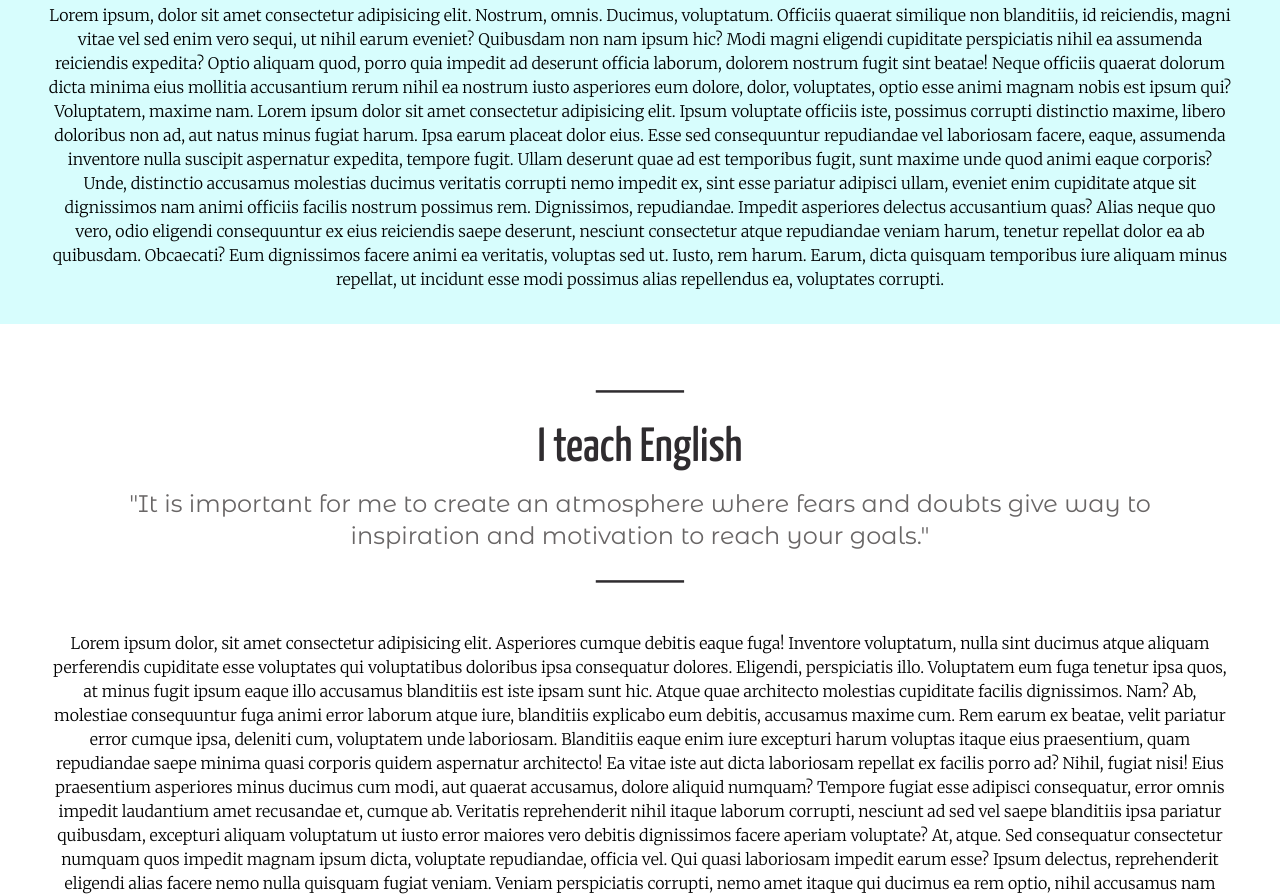
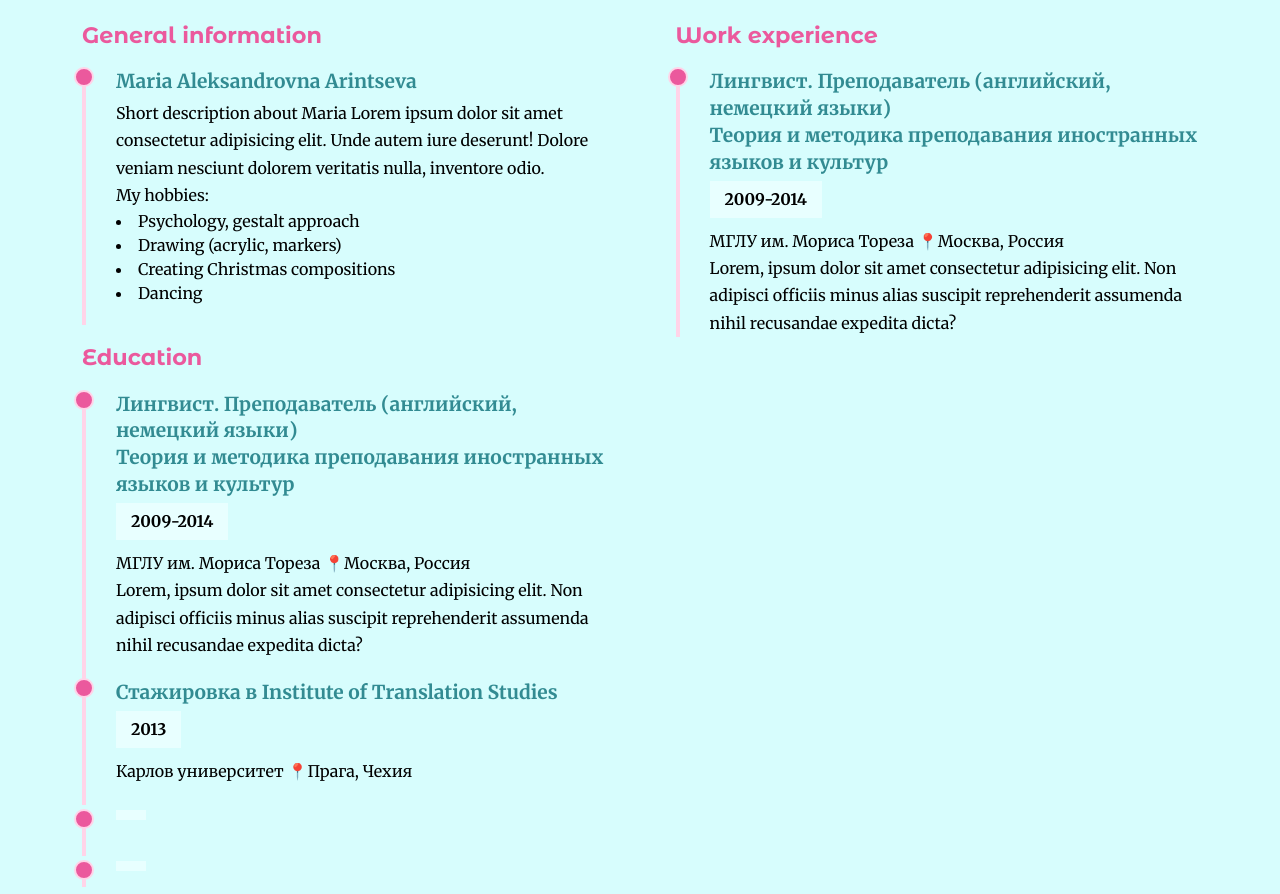
Before and after one commit to pvldgt/arintseva-project, a website built with Vite: page en-version.html in a window 1280 px wide. Shown: the part 1284-2178 px from the top of the page. Built offline with nearby package versions, Linux system fonts and the light colour scheme.

Commit message:
start adding info in English to the about me section

```diff
--- a/en-version.html
+++ b/en-version.html
@@ -87,79 +87,109 @@
                 <div class="resume__subsub">Learn more about my education and work experience</div>
             </div>
             <div class="resume__container">
-                <div class="lorem">Lorem ipsum, dolor sit amet consectetur adipisicing elit. Nostrum, omnis. Ducimus,
-                    voluptatum.
-                    Officiis quaerat
-                    similique non blanditiis, id reiciendis, magni vitae vel sed enim vero sequi, ut nihil earum
-                    eveniet?
-                    Quibusdam non nam ipsum hic? Modi magni eligendi cupiditate perspiciatis nihil ea assumenda
-                    reiciendis
-                    expedita?
-                    Optio aliquam quod, porro quia impedit ad deserunt officia laborum, dolorem nostrum fugit sint
-                    beatae!
-                    Neque officiis quaerat dolorum dicta minima eius mollitia accusantium rerum nihil ea nostrum iusto
-                    asperiores
-                    eum
-                    dolore, dolor, voluptates, optio esse animi magnam nobis est ipsum qui? Voluptatem, maxime nam.
-                    Lorem ipsum
-                    dolor
-                    sit amet consectetur adipisicing elit. Ipsum voluptate officiis iste, possimus corrupti distinctio
-                    maxime,
-                    libero
-                    doloribus non ad, aut natus minus fugiat harum. Ipsa earum placeat dolor eius.
-                    Esse sed consequuntur repudiandae vel laboriosam facere, eaque, assumenda inventore nulla suscipit
-                    aspernatur
-                    expedita, tempore fugit. Ullam deserunt quae ad est temporibus fugit, sunt maxime unde quod animi
-                    eaque
-                    corporis?
-                    Unde, distinctio accusamus molestias ducimus veritatis corrupti nemo impedit ex, sint esse pariatur
-                    adipisci
-                    ullam, eveniet enim cupiditate atque sit dignissimos nam animi officiis facilis nostrum possimus
-                    rem.
-                    Dignissimos,
-                    repudiandae.
-                    Impedit asperiores delectus accusantium quas? Alias neque quo vero, odio eligendi consequuntur ex
-                    eius
-                    reiciendis
-                    saepe deserunt, nesciunt consectetur atque repudiandae veniam harum, tenetur repellat dolor ea ab
-                    quibusdam.
-                    Obcaecati?
-                    Eum dignissimos facere animi ea veritatis, voluptas sed ut. Iusto, rem harum. Earum, dicta quisquam
-                    temporibus
-                    iure aliquam minus repellat, ut incidunt esse modi possimus alias repellendus ea, voluptates
-                    corrupti.
+                <div class="resume__column">
+                    <h3 class="resume__title">General information</h3>
+                    <div class="resume__item">
+                        <h4 class="resume--smaller-line-height">Maria Aleksandrovna Arintseva</h4>
+                        <p>Short description about Maria Lorem ipsum dolor sit amet consectetur adipisicing elit. Unde
+                            autem
+                            iure
+                            deserunt! Dolore veniam nesciunt dolorem veritatis nulla, inventore odio.</p>
+                        <p>My hobbies:</p>
+                        <ul>
+                            <li>Psychology, gestalt approach</li>
+                            <li>Drawing (acrylic, markers)</li>
+                            <li>Creating Christmas compositions</li>
+                            <li>Dancing</li>
+                        </ul>
+                    </div>
+                    <h3 class="resume__title">Education</h3>
+                    <div class="resume__item">
+                        <h4 class="resume--smaller-line-height">Лингвист. Преподаватель (английский, немецкий
+                            языки)<br>Теория и
+                            методика преподавания иностранных
+                            языков и культур</h4>
+                        <h5>2009-2014</h5>
+                        <p>МГЛУ им. Мориса Тореза 📍Москва, Россия</p>
+                        <p>Lorem, ipsum dolor sit amet consectetur adipisicing elit. Non adipisci officiis minus alias
+                            suscipit
+                            reprehenderit assumenda nihil recusandae expedita dicta?</p>
+                    </div>
+                    <div class="resume__item">
+                        <h4 class="resume--smaller-line-height">Стажировка в Institute of Translation Studies</h4>
+                        <h5>2013</h5>
+                        <p>Карлов университет 📍Прага, Чехия</p>
+                        <p></p>
+                    </div>
+                    <div class="resume__item">
+                        <h4 class="resume--smaller-line-height"></h4>
+                        <h5></h5>
+                        <p></p>
+                        <p></p>
+                    </div>
+                    <div class="resume__item">
+                        <h4 class="resume--smaller-line-height"></h4>
+                        <h5></h5>
+                        <p></p>
+                        <p></p>
+                    </div>
+
+                </div>
+
+                <div class="resume__column">
+                    <h3 class="resume__title">Work experience</h3>
+                    <div class="resume__item">
+                        <h4 class="resume--smaller-line-height">Лингвист. Преподаватель (английский, немецкий
+                            языки)<br>Теория и
+                            методика преподавания иностранных
+                            языков и культур</h4>
+                        <h5>2009-2014</h5>
+                        <p>МГЛУ им. Мориса Тореза 📍Москва, Россия</p>
+                        <p>Lorem, ipsum dolor sit amet consectetur adipisicing elit. Non adipisci officiis minus alias
+                            suscipit
+                            reprehenderit assumenda nihil recusandae expedita dicta?</p>
+                    </div>
                 </div>
             </div>
-        </section>
+        </section>>
 
         <!-- English Teaching  -->
         <section id="english" class="english">
             <div class="english__section-title">
                 <div class="english__subheader">I teach English</div>
-                <div class="english__subsub">"It is important for me to create an atmosphere where fears and doubts give
+                <div class="english__subsub">"It is important for me to create an atmosphere where fears and doubts
+                    give
                     way to inspiration and motivation to reach your goals."</div>
             </div>
             <div class="english__container">
-                <div class="lorem">Lorem ipsum dolor, sit amet consectetur adipisicing elit. Asperiores cumque debitis
+                <div class="lorem">Lorem ipsum dolor, sit amet consectetur adipisicing elit. Asperiores cumque
+                    debitis
                     eaque
-                    fuga! Inventore voluptatum, nulla sint ducimus atque aliquam perferendis cupiditate esse voluptates
+                    fuga! Inventore voluptatum, nulla sint ducimus atque aliquam perferendis cupiditate esse
+                    voluptates
                     qui
                     voluptatibus doloribus ipsa consequatur dolores.
-                    Eligendi, perspiciatis illo. Voluptatem eum fuga tenetur ipsa quos, at minus fugit ipsum eaque illo
+                    Eligendi, perspiciatis illo. Voluptatem eum fuga tenetur ipsa quos, at minus fugit ipsum eaque
+                    illo
                     accusamus
-                    blanditiis est iste ipsam sunt hic. Atque quae architecto molestias cupiditate facilis dignissimos.
+                    blanditiis est iste ipsam sunt hic. Atque quae architecto molestias cupiditate facilis
+                    dignissimos.
                     Nam?
-                    Ab, molestiae consequuntur fuga animi error laborum atque iure, blanditiis explicabo eum debitis,
+                    Ab, molestiae consequuntur fuga animi error laborum atque iure, blanditiis explicabo eum
+                    debitis,
                     accusamus
                     maxime cum. Rem earum ex beatae, velit pariatur error cumque ipsa, deleniti cum, voluptatem unde
                     laboriosam.
-                    Blanditiis eaque enim iure excepturi harum voluptas itaque eius praesentium, quam repudiandae saepe
+                    Blanditiis eaque enim iure excepturi harum voluptas itaque eius praesentium, quam repudiandae
+                    saepe
                     minima
-                    quasi corporis quidem aspernatur architecto! Ea vitae iste aut dicta laboriosam repellat ex facilis
+                    quasi corporis quidem aspernatur architecto! Ea vitae iste aut dicta laboriosam repellat ex
+                    facilis
                     porro ad?
                     Nihil, fugiat nisi! Eius praesentium asperiores minus ducimus cum modi, aut quaerat accusamus,
                     dolore aliquid
-                    numquam? Tempore fugiat esse adipisci consequatur, error omnis impedit laudantium amet recusandae
+                    numquam? Tempore fugiat esse adipisci consequatur, error omnis impedit laudantium amet
+                    recusandae
                     et, cumque
                     ab.
                     Veritatis reprehenderit nihil itaque laborum corrupti, nesciunt ad sed vel saepe blanditiis ipsa
@@ -167,9 +197,11 @@
                     quibusdam, excepturi aliquam voluptatum ut iusto error maiores vero debitis dignissimos facere
                     aperiam
                     voluptate? At, atque.
-                    Sed consequatur consectetur numquam quos impedit magnam ipsum dicta, voluptate repudiandae, officia
+                    Sed consequatur consectetur numquam quos impedit magnam ipsum dicta, voluptate repudiandae,
+                    officia
                     vel. Qui
-                    quasi laboriosam impedit earum esse? Ipsum delectus, reprehenderit eligendi alias facere nemo nulla
+                    quasi laboriosam impedit earum esse? Ipsum delectus, reprehenderit eligendi alias facere nemo
+                    nulla
                     quisquam
                     fugiat veniam.
                     Veniam perspiciatis corrupti, nemo amet itaque qui ducimus ea rem optio, nihil accusamus nam
@@ -180,24 +212,29 @@
                     Aliquid ex rem magnam vero amet consequuntur velit non enim eveniet accusamus pariatur culpa ut
                     alias minima
                     eos sit commodi sequi sint, officiis, labore nihil nobis obcaecati. Ullam, totam et.
-                    Aspernatur tempora officia delectus at necessitatibus illo atque officiis autem iste beatae in non,
+                    Aspernatur tempora officia delectus at necessitatibus illo atque officiis autem iste beatae in
+                    non,
                     esse
                     facere velit. Vel dolorem quaerat unde eum. Dolores tempora autem, laboriosam voluptatem sit
                     exercitationem
                     libero.
                     Voluptatem tenetur repellendus deleniti animi ducimus cupiditate suscipit omnis modi dolore vero
                     sequi,
-                    consectetur officia minima impedit incidunt in. Nostrum quo porro eius inventore laboriosam ut in
+                    consectetur officia minima impedit incidunt in. Nostrum quo porro eius inventore laboriosam ut
+                    in
                     quasi odio
                     tempora.
-                    Sint, fugit nam. Mollitia officia similique dolores vel reprehenderit voluptatem error voluptatibus
+                    Sint, fugit nam. Mollitia officia similique dolores vel reprehenderit voluptatem error
+                    voluptatibus
                     modi odio
                     dolore! Et soluta repellendus est, recusandae magni maxime commodi sint deleniti accusantium
                     eveniet! Aut,
                     quos esse.
-                    Expedita distinctio fuga ex maiores labore nesciunt nostrum dolorem doloremque officiis enim unde
+                    Expedita distinctio fuga ex maiores labore nesciunt nostrum dolorem doloremque officiis enim
+                    unde
                     sequi
-                    voluptas itaque corporis hic quidem debitis dolorum earum corrupti recusandae, molestias repellendus
+                    voluptas itaque corporis hic quidem debitis dolorum earum corrupti recusandae, molestias
+                    repellendus
                     mollitia
                     reprehenderit. Magnam, perferendis?
                     Aliquam modi, hic asperiores nemo, dignissimos repellendus recusandae assumenda molestiae unde
@@ -207,10 +244,13 @@
                     voluptatem autem voluptate quas.
                     Quibusdam at dolore neque magni, ut impedit inventore, ipsam ipsum accusamus vel adipisci labore
                     harum tenetur
-                    provident ea quis eius quaerat assumenda molestias quae, sunt sequi architecto. Voluptatibus, quas
+                    provident ea quis eius quaerat assumenda molestias quae, sunt sequi architecto. Voluptatibus,
+                    quas
                     eaque?
-                    Itaque, deserunt. Officiis exercitationem ratione odit unde deserunt magnam, suscipit facere dolorum
-                    cupiditate aut iure ea fugiat at excepturi, vitae, delectus porro sunt qui sapiente voluptate veniam
+                    Itaque, deserunt. Officiis exercitationem ratione odit unde deserunt magnam, suscipit facere
+                    dolorum
+                    cupiditate aut iure ea fugiat at excepturi, vitae, delectus porro sunt qui sapiente voluptate
+                    veniam
                     similique
                     alias. Tempore.
                     Mollitia quisquam sapiente vel quia facere natus, aliquam illum, sit animi provident veritatis
@@ -218,14 +258,17 @@
                     repellendus cum optio nostrum tenetur illo nesciunt, porro ipsam voluptatem dolores delectus
                     officia.
                     Expedita, quasi ea!
-                    Rem placeat alias nobis ducimus, doloremque ullam non error maiores explicabo. Molestiae sequi quas
+                    Rem placeat alias nobis ducimus, doloremque ullam non error maiores explicabo. Molestiae sequi
+                    quas
                     aliquid
-                    numquam sit ducimus reiciendis nihil deleniti perferendis repellendus? Natus ducimus sapiente sequi
+                    numquam sit ducimus reiciendis nihil deleniti perferendis repellendus? Natus ducimus sapiente
+                    sequi
                     dolorum
                     maxime possimus.
                     Voluptatem, illum consequuntur ducimus enim dicta aliquid quaerat dolores necessitatibus, nobis
                     veritatis
-                    dolore, molestiae ratione laborum? Eligendi dolorum cupiditate quaerat debitis saepe, accusantium
+                    dolore, molestiae ratione laborum? Eligendi dolorum cupiditate quaerat debitis saepe,
+                    accusantium
                     sint et qui
                     asperiores libero voluptatum quas.
                     Iure molestias fugiat neque quia modi dolores aperiam illum odio quisquam eos, reiciendis libero
@@ -243,31 +286,40 @@
                 <div class="english-feedback__subheader">Student Feedback</div>
             </div>
             <div class="english-feedback__container">
-                <div class="lorem">Lorem ipsum dolor, sit amet consectetur adipisicing elit. Asperiores cumque debitis
+                <div class="lorem">Lorem ipsum dolor, sit amet consectetur adipisicing elit. Asperiores cumque
+                    debitis
                     eaque
-                    fuga! Inventore voluptatum, nulla sint ducimus atque aliquam perferendis cupiditate esse voluptates
+                    fuga! Inventore voluptatum, nulla sint ducimus atque aliquam perferendis cupiditate esse
+                    voluptates
                     qui
                     voluptatibus doloribus ipsa consequatur dolores.
-                    Eligendi, perspiciatis illo. Voluptatem eum fuga tenetur ipsa quos, at minus fugit ipsum eaque illo
+                    Eligendi, perspiciatis illo. Voluptatem eum fuga tenetur ipsa quos, at minus fugit ipsum eaque
+                    illo
                     accusamus
-                    blanditiis est iste ipsam sunt hic. Atque quae architecto molestias cupiditate facilis dignissimos.
+                    blanditiis est iste ipsam sunt hic. Atque quae architecto molestias cupiditate facilis
+                    dignissimos.
                     Nam?
-                    Ab, molestiae consequuntur fuga animi error laborum atque iure, blanditiis explicabo eum debitis,
+                    Ab, molestiae consequuntur fuga animi error laborum atque iure, blanditiis explicabo eum
+                    debitis,
                     accusamus
                     maxime cum. Rem earum ex beatae, velit pariatur error cumque ipsa, deleniti cum, voluptatem unde
                     laboriosam.
-                    Blanditiis eaque enim iure excepturi harum voluptas itaque eius praesentium, quam repudiandae saepe
+                    Blanditiis eaque enim iure excepturi harum voluptas itaque eius praesentium, quam repudiandae
+                    saepe
                     minima
-                    quasi corporis quidem aspernatur architecto! Ea vitae iste aut dicta laboriosam repellat ex facilis
+                    quasi corporis quidem aspernatur architecto! Ea vitae iste aut dicta laboriosam repellat ex
+                    facilis
                     porro ad?
                     Nihil, fugiat nisi! Eius praesentium asperiores minus ducimus cum modi, aut quaerat accusamus,
                     dolore aliquid
-                    numquam? Tempore fugiat esse adipisci consequatur, error omnis impedit laudantium amet recusandae
+                    numquam? Tempore fugiat esse adipisci consequatur, error omnis impedit laudantium amet
+                    recusandae
                     et, cumque
                     ab.
                     Voluptatem, illum consequuntur ducimus enim dicta aliquid quaerat dolores necessitatibus, nobis
                     veritatis
-                    dolore, molestiae ratione laborum? Eligendi dolorum cupiditate quaerat debitis saepe, accusantium
+                    dolore, molestiae ratione laborum? Eligendi dolorum cupiditate quaerat debitis saepe,
+                    accusantium
                     sint et qui
                     asperiores libero voluptatum quas.
                     Iure molestias fugiat neque quia modi dolores aperiam illum odio quisquam eos, reiciendis libero
@@ -285,7 +337,8 @@
                 <div class="psychology__subheader">I am also studying to become a gestalt therapist</div>
             </div>
             <div class="psychology__container">
-                <div class="lorem">Lorem ipsum dolor sit amet, consectetur adipisicing elit. Esse, aspernatur corrupti
+                <div class="lorem">Lorem ipsum dolor sit amet, consectetur adipisicing elit. Esse, aspernatur
+                    corrupti
                     repudiandae blanditiis architecto et. Asperiores cupiditate necessitatibus sit repellat corrupti
                     ipsam natus
                     voluptatum unde ratione! Ullam nisi sed nostrum.
@@ -294,24 +347,32 @@
                     iste sed obcaecati quas similique labore suscipit, et earum nobis. Minima quod eligendi qui?
                     At optio dolores, adipisci porro omnis blanditiis facilis atque inventore cupiditate, enim nulla
                     eligendi
-                    tempore illum nesciunt, vel hic non maiores quis harum sit veritatis. Adipisci beatae eos molestiae
+                    tempore illum nesciunt, vel hic non maiores quis harum sit veritatis. Adipisci beatae eos
+                    molestiae
                     incidunt?
                     Illum quo voluptates sequi id quaerat quasi totam non ex. Quas quia debitis nisi, amet voluptate
                     eveniet ut
                     totam suscipit natus ea quisquam soluta sint ab, quam necessitatibus dolorum eius?
-                    Velit, ut quidem omnis debitis esse neque laborum quaerat id, accusantium enim possimus at molestiae
+                    Velit, ut quidem omnis debitis esse neque laborum quaerat id, accusantium enim possimus at
+                    molestiae
                     eos
-                    mollitia officia. Voluptatibus animi saepe facere rerum tenetur unde quasi dicta reiciendis mollitia
+                    mollitia officia. Voluptatibus animi saepe facere rerum tenetur unde quasi dicta reiciendis
+                    mollitia
                     quaerat.
-                    Molestias inventore culpa rem consequatur illum eaque totam accusamus quibusdam fuga deserunt, nihil
+                    Molestias inventore culpa rem consequatur illum eaque totam accusamus quibusdam fuga deserunt,
+                    nihil
                     unde nisi
-                    recusandae. Nobis aut quo beatae, iure quidem sint! Porro, animi voluptate at quia aspernatur minus!
-                    Nisi nobis cupiditate veritatis vero dignissimos sequi impedit corporis quisquam ex. Harum quos et
+                    recusandae. Nobis aut quo beatae, iure quidem sint! Porro, animi voluptate at quia aspernatur
+                    minus!
+                    Nisi nobis cupiditate veritatis vero dignissimos sequi impedit corporis quisquam ex. Harum quos
+                    et
                     expedita
-                    perferendis sed, est sequi sunt ut magni dolore cum sapiente dolor numquam officia dicta deleniti!
+                    perferendis sed, est sequi sunt ut magni dolore cum sapiente dolor numquam officia dicta
+                    deleniti!
                     Eligendi deserunt doloremque ipsum est dolor totam magni natus! Id fuga odio, quasi asperiores
                     debitis itaque
-                    tenetur nesciunt explicabo magnam suscipit deserunt minus corporis. Laudantium ea facilis nam porro
+                    tenetur nesciunt explicabo magnam suscipit deserunt minus corporis. Laudantium ea facilis nam
+                    porro
                     suscipit.
                 </div>
             </div>
@@ -325,12 +386,14 @@
             </div>
             <div class="psychology-feedback__container">
                 <div class="lorem">
-                    Lorem ipsum dolor sit, amet consectetur adipisicing elit. Repudiandae aspernatur accusantium nihil
+                    Lorem ipsum dolor sit, amet consectetur adipisicing elit. Repudiandae aspernatur accusantium
+                    nihil
                     eius,
                     distinctio assumenda fugiat fugit ducimus officiis libero commodi voluptatum unde ipsum porro
                     accusamus
                     dolores! Ipsa, amet cumque.
-                    Architecto sint dolorum nobis! Expedita, accusamus obcaecati maxime nihil facere mollitia eligendi
+                    Architecto sint dolorum nobis! Expedita, accusamus obcaecati maxime nihil facere mollitia
+                    eligendi
                     dignissimos
                     iusto, sed ullam ratione rerum similique reprehenderit ipsum at perspiciatis, aut a? Provident
                     sapiente itaque
```
